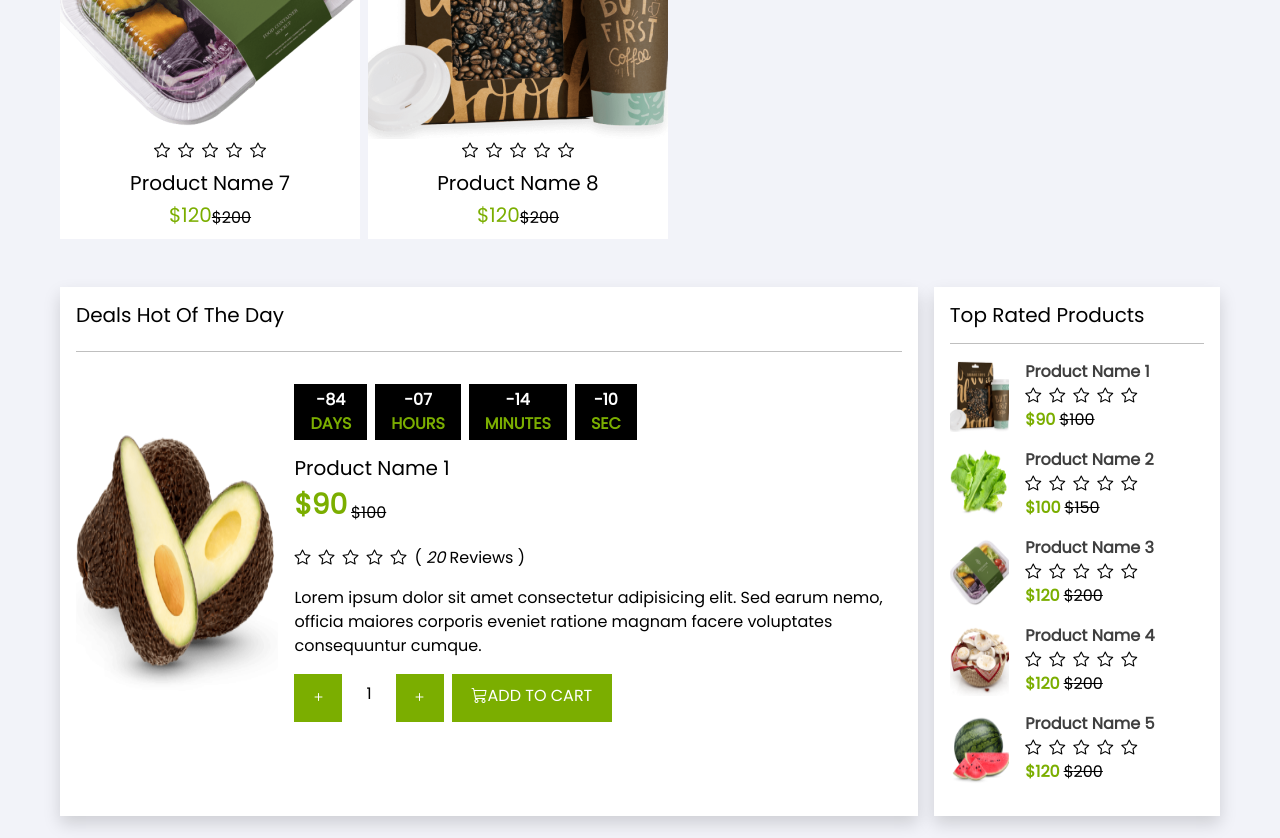
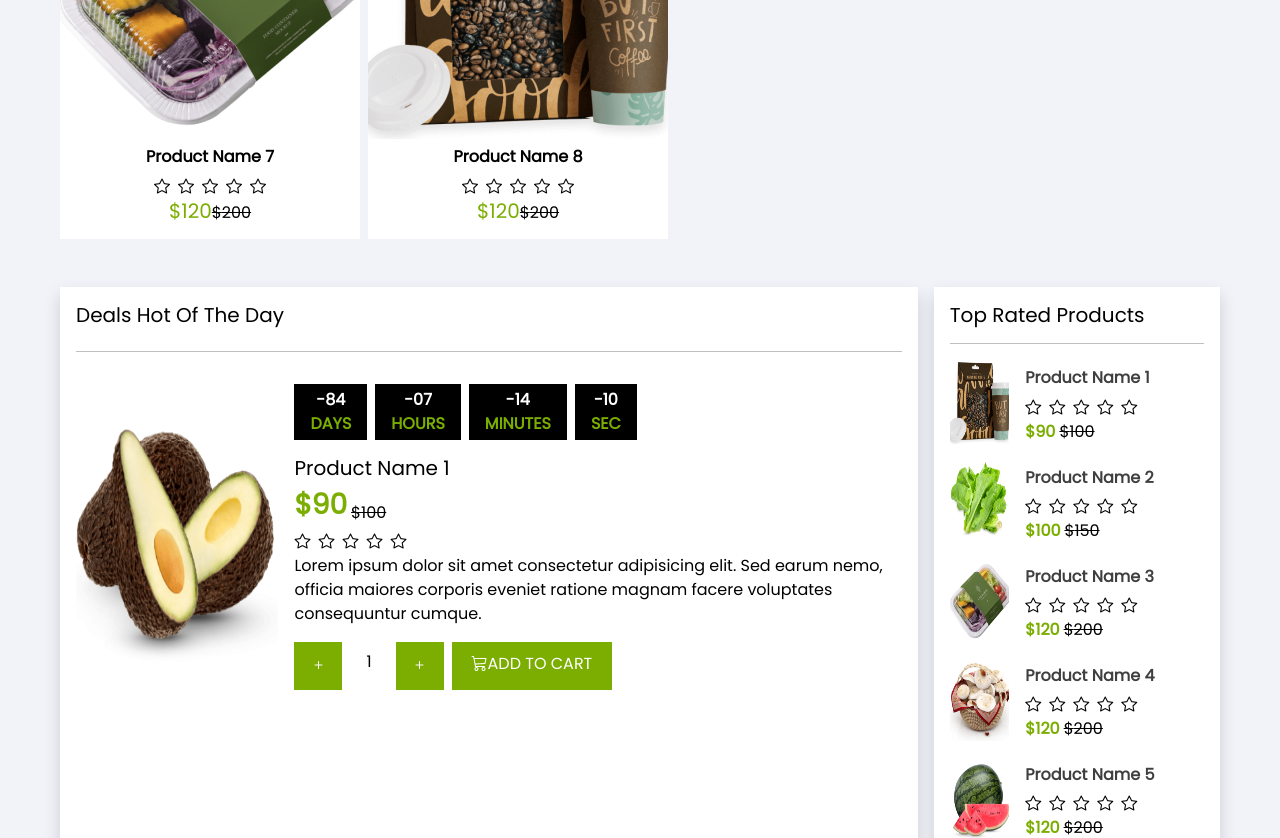
Before and after one commit to v1p3r75/friedshop-front-react, a React (Vite) app: page / in a window 1280 px wide. Shown: the part 2280-3118 px from the top of the page. Built offline with nearby package versions, Linux system fonts and the light colour scheme.

Commit message:
Reviews Components & Update Products Carts

```diff
--- a/src/components/ProductCart.tsx
+++ b/src/components/ProductCart.tsx
@@ -1,4 +1,5 @@
 import React, { FC } from 'react'
+import Reviews from './Reviews';
 
 type ProductType = {
     img : string,
@@ -21,10 +22,10 @@ const ProductCart = (props : ProductType) => {
             <a className="position-absolute top-0 start-0 fd-btn-red" style={{padding: '5px 20px'}}> {props.reduction} </a>
            }
            <a className="position-absolute fd-btn rounded-5" style={{padding: '5px 10px', top: '10px', right: '10px'}}> <i className="bi bi-heart"></i></a>
-           <div className="products-reviews d-flex justify-content-center gap-2">
-            <i className="bi bi-star"></i><i className="bi bi-star"></i><i className="bi bi-star"></i><i className="bi bi-star"></i><i className="bi bi-star"></i>
-           </div>
-           <h5 className="product-name my-2 text-center">{props.name}</h5>
+           <h6 className="product-name my-2 fw-bold text-center">{props.name}</h6>
+           <div className='d-flex justify-content-center'>
+               <Reviews rating={props.reviews}/>
+            </div>
            <div className="d-flex justify-content-center">
             <h5 className="fd-color-primary">${props.price}</h5>
             <h6 className="align-self-end" style={{textDecoration : "line-through"}}>${props.oldPrice}</h6>
--- a/src/components/ProductOfDay.tsx
+++ b/src/components/ProductOfDay.tsx
@@ -1,6 +1,7 @@
 import React, { FC } from 'react'
 import DateCount from './DateCount';
 import NumberCount from './NumberCount';
+import Reviews from './Reviews';
 
 type ProductType = {
     img : string,
@@ -27,10 +28,7 @@ const ProductOfDay = (props : ProductType) => {
                     <h3 className="fd-color-primary fw-bold">${props.price}</h3>
                     <h6 className="align-self-end" style={{textDecoration : "line-through"}}>${props.oldPrice}</h6>
                 </div>
-                <div className="products-reviews my-3 d-flex gap-2">
-                    <i className="bi bi-star"></i><i className="bi bi-star"></i><i className="bi bi-star"></i><i className="bi bi-star"></i><i className="bi bi-star"></i>
-                    <span> ( <i>20</i> Reviews )</span>
-                </div>
+                <Reviews rating={props.reviews}/>
                 <div className="product-desc">
                     <p>{props.description}</p>
                 </div>
--- a/src/components/ProductSort.tsx
+++ b/src/components/ProductSort.tsx
@@ -1,4 +1,5 @@
 import React, { FC } from 'react'
+import Reviews from './Reviews';
 
 type ProductType = {
     img : string,
@@ -18,10 +19,8 @@ const ProductSort = (props : ProductType) => {
                 <img src={props.img} alt={props.name} className="w-100 h-100"/>
             </div>
             <div className="w-75">
-                <span className="product-name my-2 fw-bold opacity-75">{props.name}</span>
-                <div className="products-reviews d-flex gap-2">
-                    <i className="bi bi-star"></i><i className="bi bi-star"></i><i className="bi bi-star"></i><i className="bi bi-star"></i><i className="bi bi-star"></i>
-                </div>
+                <h6 className="product-name my-2 fw-bold opacity-75">{props.name}</h6>
+                <Reviews rating={props.reviews}/>
                 <div className="d-flex">
                     <span className="fd-color-primary fw-bold me-1">${props.price}</span>
                     <span className="align-self-end" style={{textDecoration : "line-through"}}>${props.oldPrice}</span>
--- a/src/components/Reviews.tsx
+++ b/src/components/Reviews.tsx
@@ -1,7 +1,15 @@
-import React from 'react'
+import React, { useEffect } from 'react'
 
 
-const Reviews = () => {
+const Reviews = ({rating} : {rating : number}) => {
+
+    let content = document.createElement('div');
+    const star = document.createElement('i');
+    star.classList.add('bi', 'bi-star');
+
+    for (let i = 0; i < 5; i++) {
+        content.appendChild(star);
+    }
 
 
     return (
```
